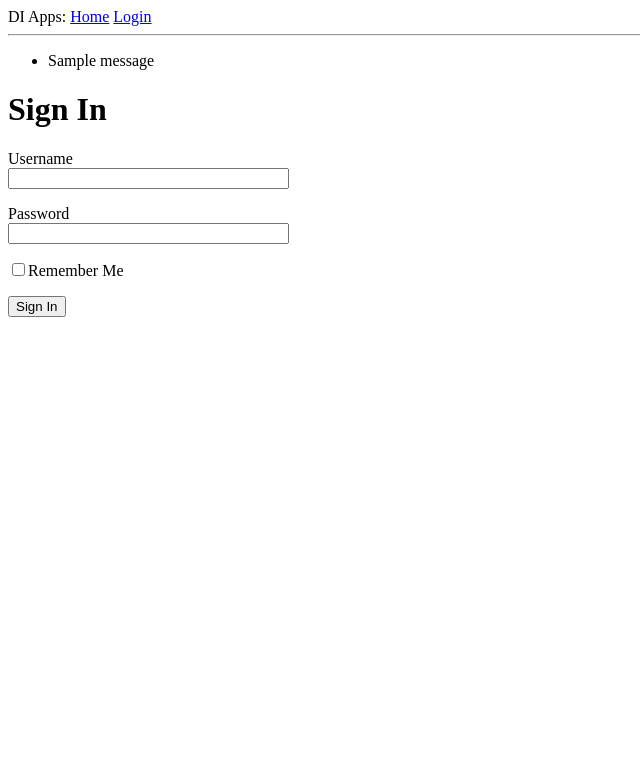
After one commit to riserperson/di-apps, a Flask app: page /login in a window 1280 px wide. The commit adds this page. Shown: the top 783 px of the page, without its empty margins (0-640 px from the left). Run offline with Flask 2, Linux system fonts and the light colour scheme; tables that the repository leaves empty hold one stand-in row (values such as "Sample post"); one stand-in notice (Sample message) is shown.

Commit message:
Filling in the gaps.

```diff
--- /dev/null
+++ b/app/forms.py
@@ -0,0 +1,9 @@
+from flask_wtf import FlaskForm
+from wtforms import StringField, PasswordField, BooleanField, SubmitField
+from wtforms.validators import DataRequired
+
+class LoginForm(FlaskForm):
+    username = StringField('Username', validators=[DataRequired()])
+    password = PasswordField('Password', validators=[DataRequired()])
+    remember_me = BooleanField('Remember Me')
+    submit = SubmitField('Sign In')
--- a/app/routes.py
+++ b/app/routes.py
@@ -1,8 +1,28 @@
-from flask import render_template
+from flask import render_template, flash, redirect
 from app import app
+from app.forms import LoginForm
 
 @app.route('/')
 @app.route('/index')
 def index():
     user = {'username': 'rai'}
-    return render_template('index.html', title='Home', user=user)
+    posts = [
+        {
+            'author': {'username': 'Matthew'},
+            'body': 'I wrote the first book of the new testament'
+        },
+        {
+            'author': {'username': 'Paul'},
+            'body': 'I wrote way more than all yall bitches'
+        }
+    ]
+    return render_template('index.html', title='Home', user=user, posts=posts)
+
+@app.route('/login', methods=['GET', 'POST'])
+def login():
+    form = LoginForm()
+    if form.validate_on_submit():
+        flash('Login requested for user {}, remember_me={}'.format(
+            form.username.data, form.remember_me.data))
+        return redirect(url_for('index'))
+    return render_template('login.html', title='Sign In', form=form)
--- /dev/null
+++ b/app/templates/base.html
@@ -0,0 +1,26 @@
+<html>
+    <head>
+        {% if title %}
+        <title>{{ title }} - DI Apps</title>
+        {% else %}
+        <title> DI Apps</title>
+        {% endif %}
+    </head>
+    <body>
+        <div>DI Apps:
+        <a href="{{ url_for('index') }}">Home</a>
+        <a href="{{ url_for('login') }}">Login</a>
+        </div>
+        <hr>
+        {% with messages = get_flashed_messages() %}
+        {% if messages %}
+        <ul>
+            {% for message in messages %}
+            <li>{{ message }}</li>
+            {% endfor %}
+        </ul>
+        {% endif %}
+        {% endwith %}
+        {% block content %}{% endblock %}
+    </body>
+</html>
--- /dev/null
+++ b/app/templates/login.html
@@ -0,0 +1,24 @@
+{% extends "base.html" %}
+
+{% block content %}
+    <h1>Sign In</h1>
+    <form action="" method="post" novalidate>
+        {{ form.hidden_tag() }}
+        <p>
+            {{ form.username.label }}<br>
+            {{ form.username(size=32) }}<br>
+            {% for error in form.username.errors %}
+            <span style="color: red;">[{{ error }}]</span>
+            {% endfor %}
+        </p>
+        <p>
+            {{ form.password.label }}<br>
+            {{ form.password(size=32) }}<br>
+            {% for error in form.password.errors %}
+            <span style="color: red;">[{{ error }}]</span>
+            {% endfor %}
+        </p>
+        <p>{{ form.remember_me() }}{{ form.remember_me.label}}</p>
+        <p>{{ form.submit() }}</p>
+    </form>
+{% endblock %}
```
Also changed, not shown: app/__init__.py (+7 -1 lines), app/models.py (added, +10 -0 lines), app/templates/index.html (+9 -8 lines), config.py (added, +8 -0 lines), 4 other files.
